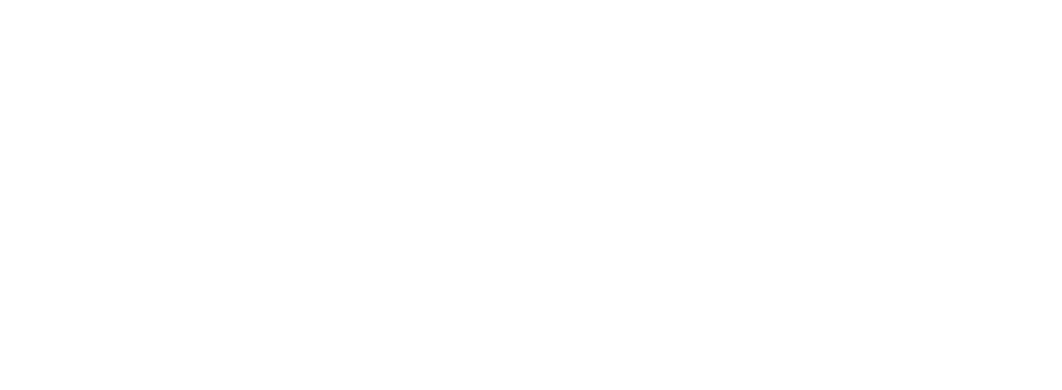
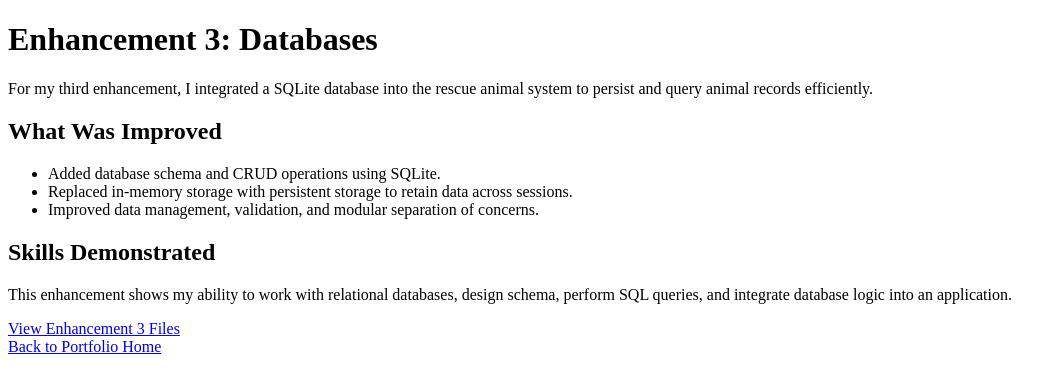
Before and after one commit to seungkang1/seungkang1.github.io, a plain HTML site: page enhancement3.html in a window 1280 px wide. Shown: the whole page, without its empty margins (0-1062 px from the left). Drawn offline with Linux system fonts and the light colour scheme.

Commit message:
update enhancement 1 and 3 html

```diff
--- a/enhancement3.html
+++ b/enhancement3.html
@@ -0,0 +1,26 @@
+<!DOCTYPE html>
+<html lang="en">
+<head>
+    <meta charset="UTF-8">
+    <title>Enhancement 3: Databases</title>
+</head>
+<body>
+    <h1>Enhancement 3: Databases</h1>
+    <p>For my third enhancement, I integrated a SQLite database into the rescue animal system to persist and query animal records efficiently.</p>
+
+    <h2>What Was Improved</h2>
+    <ul>
+        <li>Added database schema and CRUD operations using SQLite.</li>
+        <li>Replaced in-memory storage with persistent storage to retain data across sessions.</li>
+        <li>Improved data management, validation, and modular separation of concerns.</li>
+    </ul>
+
+    <h2>Skills Demonstrated</h2>
+    <p>This enhancement shows my ability to work with relational databases, design schema, perform SQL queries, and integrate database logic into an application.</p>
+
+    <p>
+        <a href="https://github.com/seungkang1/seungkang1.github.io/tree/main/Enhancement%203" target="_blank">View Enhancement 3 Files</a><br>
+        <a href="index.html">Back to Portfolio Home</a>
+    </p>
+</body>
+</html>
```
Also changed, not shown: enhancement1.html (+1 -1 lines).
